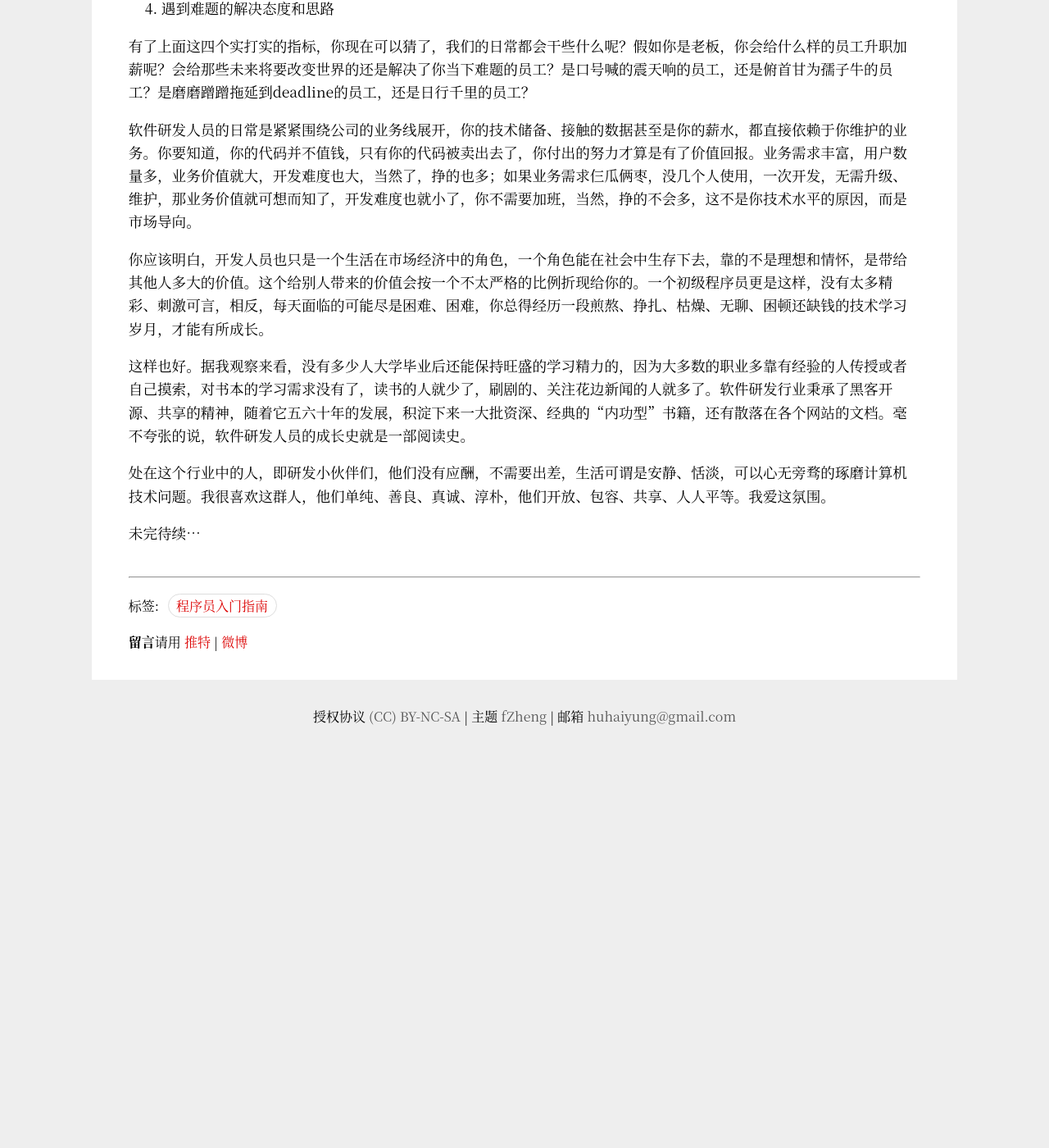
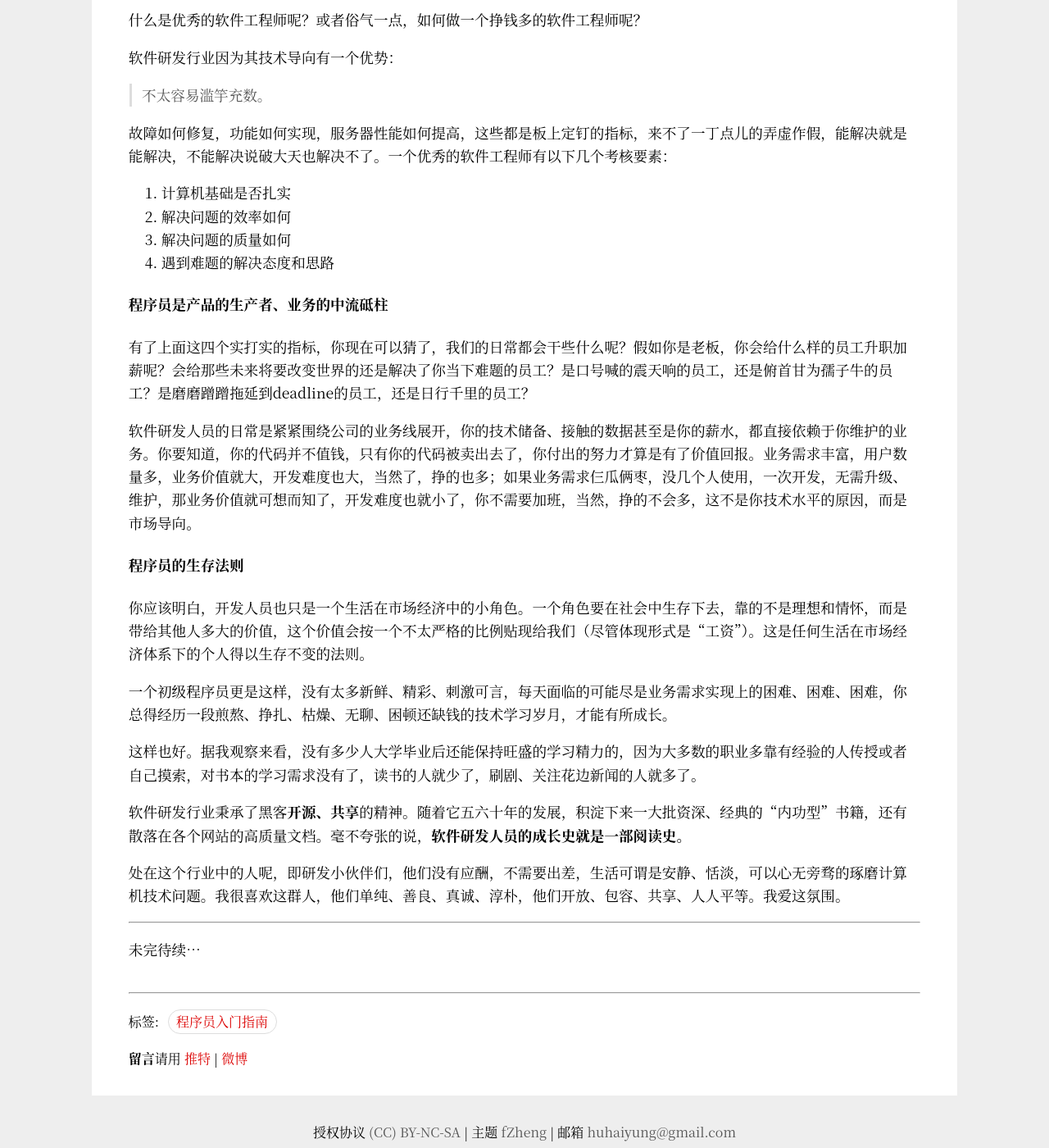
Before and after one commit to Haiyung/haiyung.github.io, a Jekyll site: the page built from _posts/2019-10-24-the-programmer-you-understand-and-the-programmer-I-understand-part-one.md, in a window 1280 px wide and 1400 px high, scrolled down 3842 px. Shown: the whole window at 82% size. Built offline with Jekyll 4.4.1, drawn with Linux system fonts in a browser that asks for light colours; before the commit the page ends 4735 px from its top, so only the background shows below that; some of the changed text lies outside the part shown.

Commit message:
article: fix expression problem

```diff
--- a/_posts/2019-10-24-the-programmer-you-understand-and-the-programmer-I-understand-part-one.md
+++ b/_posts/2019-10-24-the-programmer-you-understand-and-the-programmer-I-understand-part-one.md
@@ -15,7 +15,7 @@
 
 从 2018 年 08 月到现在（2019.10），我一直在从事 golang 方向的软件研发工作，算下来，14 个月有余了。我想把这期间的经历和感想总结下来，希望对你有所帮助。
 
-### 槽点
+### 对程序员的吐槽点
 
 我的朋友中（当然,也包括你）从事软件开发的人不多，他们对这个行业里的人往往有很多“自己的理解”。比如：程序员是修电脑好手、盗号天才，可以肆意的对某某网站发起致命的攻击等等，包括秃顶 ：）
 
@@ -31,7 +31,7 @@
 
 这对我们来说，当然是一件大好事。我们仅仅付出被人无缘无故问候发量这样芝麻绿豆点儿的代价，就收获这么一大堆回报，是一件多么经济的事情啊。远的不说，前些日子一位开发人员仅仅做了一个 [996.icu](https://996.icu) 静态网页，就引起全社会对加班的大讨论，这还不能说明我们的价值吗？
 
-### 正名
+### 为程序员正名
 
 有一次碰到一个法国人，我跟他聊天。他问我做什么工作的，我想了一下，竟然不太晓得该用哪个单词来描述我的职业。最后我说我是一名 software engineer，然后你看到他瞪大了眼睛，露出一份不可思议的表情，连说很棒很棒之类的话。
 
@@ -49,7 +49,7 @@
 
 说回到那个法国人，我用英文表达的“software engineer”可能就暗示了我 “基础扎实、技术过硬、能攻坚克难”，所以他才啧啧赞叹，其实此处最合适的单词应该是“developer”或者“programmer”。嘿嘿，不小心沾了个便宜。
 
-### 黑客
+### 程序员与黑客的距离
 
 软件开发人员跟黑客有联系吗？
 
@@ -69,15 +69,19 @@
 >
 >—黑客与画家·page2
 
-### 日常
+### 程序员的日常
+
+#### 隔行如隔山
 
 人们很容易想到销售人员的日常，不停的说话、说话、说话，说到客户掏腰包为止。
 
 人们很容易想到作家的日常，不停的写，写了改，改了写，写了扔，扔了重写，直到满意。
 
-这两种职业因为历史过于悠久，所以没有什么神秘的，你想到的，就是从事该职业的人每天经历的。但你很难知道一个金融分析师的日常，一个职业经理人的日常。这些职业比较新鲜，你没有机会亲身经历，甚至身边都很少有这样的人，而听来的小道消息往往不准，才导致你对这群人的印象模糊。
+这两种职业因为历史过于悠久，所以没有什么神秘的，你想到的，就是从事该职业的人每天经历的。但你很难知道一个**金融分析师**的日常，一个**职业经理人**的日常。这些职业比较新鲜，你没有机会亲身经历，甚至身边都很少有这样的人，而听来的小道消息往往不准，才导致你对这群人的印象模糊。
 
 俗话说：距离产生美。人们往往对印象模糊的东西好奇心更大，更觉得有意思，因为神秘，神秘才会觉得高级。
+
+#### 程序员每天都在改变世界吗？
 
 软件研发行业也大概如此。如果你没接触过代码，没接触过写代码的人，很容易被小道消息带偏。你会想当然的认为研发工作中会有多少多少的奇思妙想，软件研发人员手指在键盘上飞快的舞蹈，脑袋则在飞快的旋转、跳跃，不知疲倦，每天都在改变世界。
 
@@ -99,6 +103,8 @@
 
 就像建筑行业、制造业，软件研发行业工作的开展，也非常依赖一套成熟的工作流程。比如建筑行业需要设计、成本预估、掉配资源、干活；软件研发行业需要首先项目立项，需求收集，再技术选型，分模块派发任务，约定任务截止日期，干活。
 
+#### 程序员的业绩考核
+
 销售人员的业绩非常容易考核- -订单量，但对软件研发人员的考核却不太容易。虽然都是写代码，代码行数却并不是一个可靠的衡量指标，优秀的工程师代码量少而精，效率高，初级工程师往往是臭而长，效率低；难度也不太容易分辨，哪个功能实现比哪个功能难几个百分点，并不方便核算。
 
 什么是优秀的软件工程师呢？或者俗气一点，如何做一个挣钱多的软件工程师呢？
@@ -114,14 +120,23 @@
 3. 解决问题的质量如何
 4. 遇到难题的解决态度和思路
 
+#### 程序员是产品的生产者、业务的中流砥柱
+
 有了上面这四个实打实的指标，你现在可以猜了，我们的日常都会干些什么呢？假如你是老板，你会给什么样的员工升职加薪呢？会给那些未来将要改变世界的还是解决了你当下难题的员工？是口号喊的震天响的员工，还是俯首甘为孺子牛的员工？是磨磨蹭蹭拖延到deadline的员工，还是日行千里的员工？
 
 软件研发人员的日常是紧紧围绕公司的业务线展开，你的技术储备、接触的数据甚至是你的薪水，都直接依赖于你维护的业务。你要知道，你的代码并不值钱，只有你的代码被卖出去了，你付出的努力才算是有了价值回报。业务需求丰富，用户数量多，业务价值就大，开发难度也大，当然了，挣的也多；如果业务需求仨瓜俩枣，没几个人使用，一次开发，无需升级、维护，那业务价值就可想而知了，开发难度也就小了，你不需要加班，当然，挣的不会多，这不是你技术水平的原因，而是市场导向。
 
-你应该明白，开发人员也只是一个生活在市场经济中的角色，一个角色能在社会中生存下去，靠的不是理想和情怀，是带给其他人多大的价值。这个给别人带来的价值会按一个不太严格的比例折现给你的。一个初级程序员更是这样，没有太多精彩、刺激可言，相反，每天面临的可能尽是困难、困难，你总得经历一段煎熬、挣扎、枯燥、无聊、困顿还缺钱的技术学习岁月，才能有所成长。
+#### 程序员的生存法则
 
-这样也好。据我观察来看，没有多少人大学毕业后还能保持旺盛的学习精力的，因为大多数的职业多靠有经验的人传授或者自己摸索，对书本的学习需求没有了，读书的人就少了，刷剧的、关注花边新闻的人就多了。软件研发行业秉承了黑客开源、共享的精神，随着它五六十年的发展，积淀下来一大批资深、经典的“内功型”书籍，还有散落在各个网站的文档。毫不夸张的说，软件研发人员的成长史就是一部阅读史。
+你应该明白，开发人员也只是一个生活在市场经济中的小角色。一个角色要在社会中生存下去，靠的不是理想和情怀，而是带给其他人多大的价值，这个价值会按一个不太严格的比例贴现给我们（尽管体现形式是“工资”）。这是任何生活在市场经济体系下的个人得以生存不变的法则。
 
-处在这个行业中的人，即研发小伙伴们，他们没有应酬，不需要出差，生活可谓是安静、恬淡，可以心无旁骛的琢磨计算机技术问题。我很喜欢这群人，他们单纯、善良、真诚、淳朴，他们开放、包容、共享、人人平等。我爱这氛围。
+一个初级程序员更是这样，没有太多新鲜、精彩、刺激可言，每天面临的可能尽是业务需求实现上的困难、困难、困难，你总得经历一段煎熬、挣扎、枯燥、无聊、困顿还缺钱的技术学习岁月，才能有所成长。
 
+这样也好。据我观察来看，没有多少人大学毕业后还能保持旺盛的学习精力的，因为大多数的职业多靠有经验的人传授或者自己摸索，对书本的学习需求没有了，读书的人就少了，刷剧、关注花边新闻的人就多了。
+
+软件研发行业秉承了黑客**开源、共享**的精神。随着它五六十年的发展，积淀下来一大批资深、经典的“内功型”书籍，还有散落在各个网站的高质量文档。毫不夸张的说，**软件研发人员的成长史就是一部阅读史。**
+
+处在这个行业中的人呢，即研发小伙伴们，他们没有应酬，不需要出差，生活可谓是安静、恬淡，可以心无旁骛的琢磨计算机技术问题。我很喜欢这群人，他们单纯、善良、真诚、淳朴，他们开放、包容、共享、人人平等。我爱这氛围。
+
+- - - - - - - - -
 未完待续...
```
Also changed, not shown: _posts/2019-10-26-the-programmer-you-understand-and-the-programmer-I-understand-part-two.md (+3 -1 lines).
